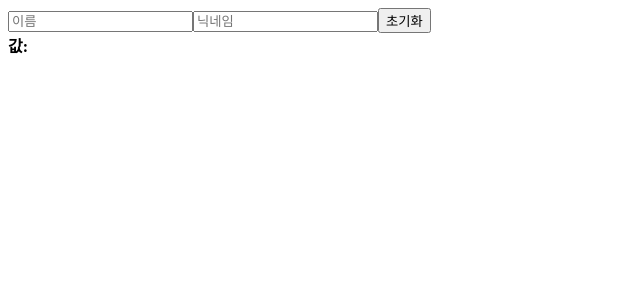
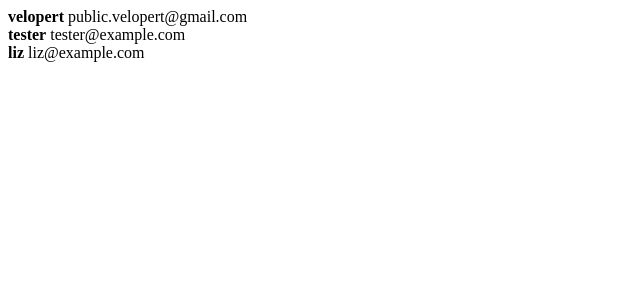
Before and after one commit to Leewonchan14/Ts_Practice, a React (Vite) app: page / in a window 1280 px wide. Shown: the top 300 px of the page, without its empty margins (0-640 px from the left). Built offline with nearby package versions, Linux system fonts and the light colour scheme.

Commit message:
feat: map 을 이용한 배열의 동적 렌더링

```diff
--- a/src/App.tsx
+++ b/src/App.tsx
@@ -1,9 +1,9 @@
-import InputSample from "./InputSample.tsx";
+import UserList from "./UserList.tsx";
 
 function App() {
   return (
     <>
-      <InputSample />
+      <UserList />
     </>
   );
 }
--- /dev/null
+++ b/src/UserList.tsx
@@ -0,0 +1,43 @@
+interface User {
+  id: number;
+  username: string;
+  email: string;
+}
+
+const users: User[] = [
+  {
+    id: 1,
+    username: "velopert",
+    email: "public.velopert@gmail.com",
+  },
+  {
+    id: 2,
+    username: "tester",
+    email: "tester@example.com",
+  },
+  {
+    id: 3,
+    username: "liz",
+    email: "liz@example.com",
+  },
+];
+
+const UserList = () => {
+  return (
+    <div>
+      {users.map((user) => (
+        <User user={user} key={user.id} />
+      ))}
+    </div>
+  );
+};
+
+const User = ({ user }: { user: User }) => {
+  return (
+    <div>
+      <strong>{user.username}</strong> <span>{user.email}</span>
+    </div>
+  );
+};
+
+export default UserList;
```
